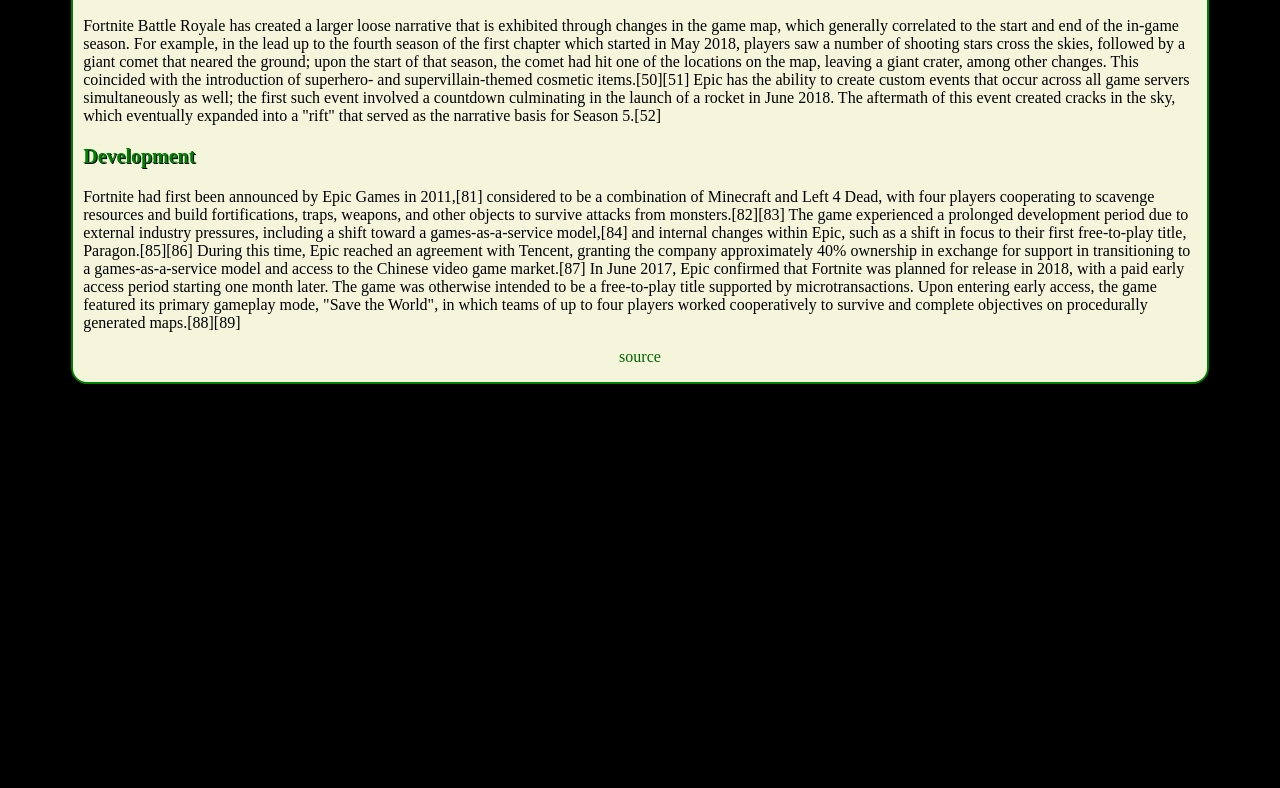
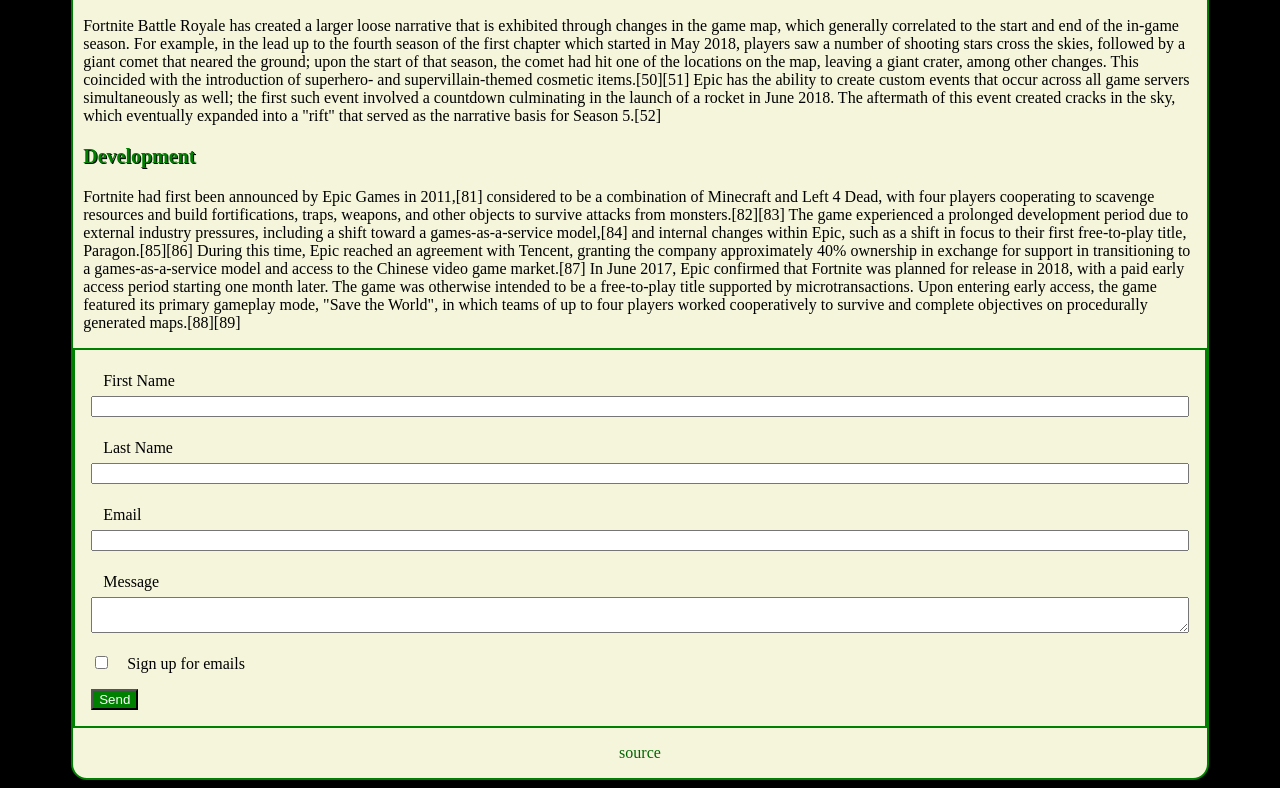
Before and after one commit to DawsonShaina-FS/iwa, a plain HTML site: page ShainaDawsonExerciseForms/Index.html in a window 1280 px wide. Shown: the part 1149-1937 px from the top of the page. Before the commit the page ends 1541 px from the top, so only its background shows below. Drawn offline with Linux system fonts and the light colour scheme.

Commit message:
Added Contact Form, Button and styling

```diff
--- a/ShainaDawsonExerciseForms/Index.html
+++ b/ShainaDawsonExerciseForms/Index.html
@@ -165,6 +165,41 @@
             generated maps.[88][89]
           </p>
         </section>
+
+        <form>
+          <div>
+            <label for="fname">First Name</label>
+            <input type="text" name="" id="fname" />
+          </div>
+
+          <div>
+            <label for="lname">Last Name</label>
+            <input type="text" name="" id="lname" />
+          </div>
+
+          <div>
+            <label for="email">Email</label>
+            <input type="email" name="" id="email" required />
+          </div>
+
+          <div>
+            <label for="message">Message</label>
+            <textarea
+              name=""
+              id="message"
+              minlength="25"
+              maxlength="300"
+              required
+            ></textarea>
+          </div>
+
+          <div id="checkbox">
+            <input type="checkbox" id="subscribe" />
+            <label for="subscribe">Sign up for emails</label>
+          </div>
+
+          <button type="submit">Send</button>
+        </form>
       </main>
       <footer>
         <div id="sourcecenter">
@@ -178,5 +213,6 @@
         </div>
       </footer>
     </div>
+    <script src="/ShainaDawsonExerciseForms/js/main.js"></script>
   </body>
 </html>
--- a/ShainaDawsonExerciseForms/css/main.css
+++ b/ShainaDawsonExerciseForms/css/main.css
@@ -107,3 +107,49 @@
   padding-left: 0.625rem;
   padding-right: 0.625rem;
 }
+
+/* ==FORM STYLES== */
+
+form {
+  border: 2px solid green;
+  padding: 1rem;
+  background-color: beige;
+}
+
+form > div > input {
+  width: 100%;
+}
+
+form > div > textarea {
+  width: 100%;
+}
+
+form > div {
+  margin-bottom: 1rem;
+}
+
+label {
+  display: block;
+  width: 100%;
+  padding: 0.375rem 0.75rem;
+  border-radius: 0.25rem;
+}
+
+#checkbox > label {
+  display: inline;
+  width: 1rem;
+  height: 1rem;
+}
+
+#checkbox > input {
+  width: auto;
+}
+
+form > button {
+  color: white;
+  background-color: green;
+}
+
+button:hover {
+  background-color: blue;
+}
--- /dev/null
+++ b/ShainaDawsonExerciseForms/js/main.js
@@ -0,0 +1,12 @@
+function smoothScroll() {
+  const navLinks = document.querySelectorAll("nav a");
+  navLinks.forEach((link) => {
+    link.addEventListener("click", function (e) {
+      e.preventDefault();
+      const navHash = document.querySelector(link.hash);
+      navHash.scrollIntoView({ behavior: "smooth" });
+    });
+  });
+}
+
+smoothScroll();
```
Also changed, not shown: 1 other file.
